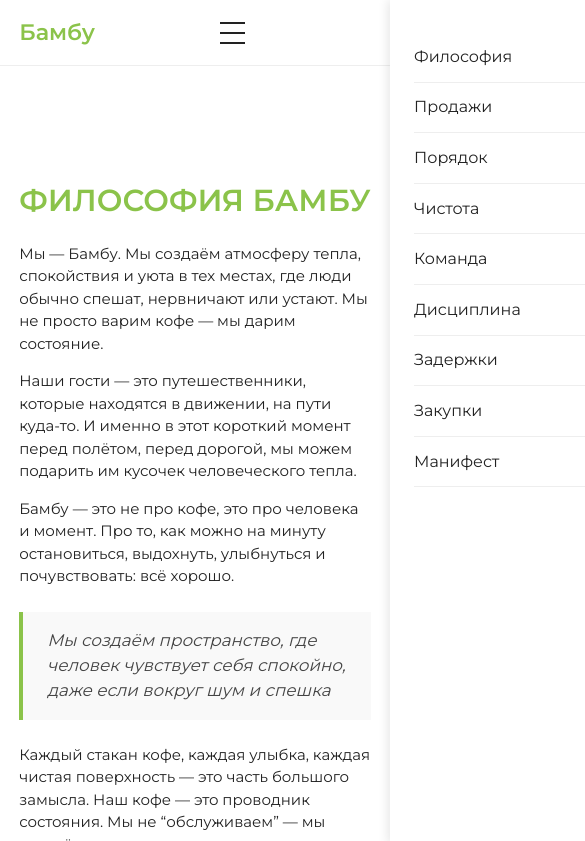
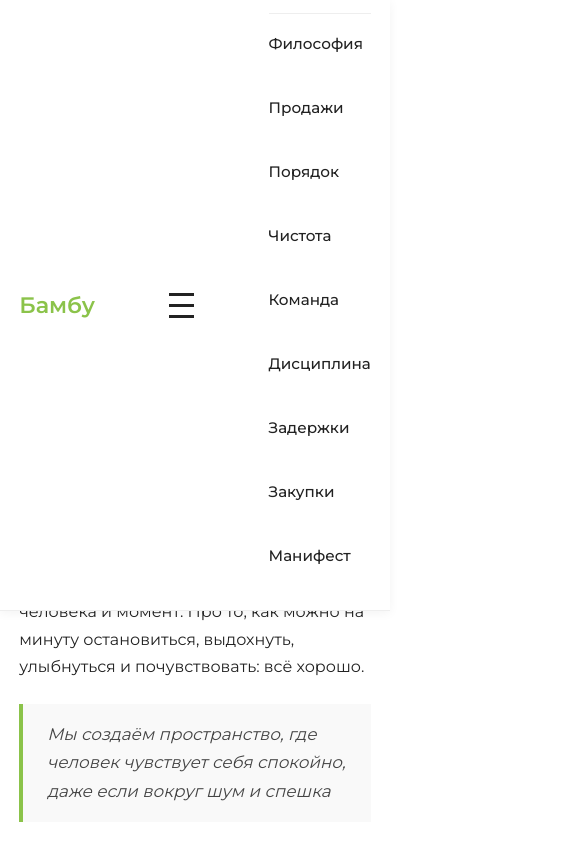
Before and after one commit to eliaases/bambu_philosophy, a plain HTML site: page index.html in a window 390 px wide. Both pictures are taken after a click on the element 232 px from the left and 32 px from the top of the page. Shown: the top 841 px of the page, 585 px wide, since content can reach past the window. Drawn offline with Linux system fonts and the light colour scheme.

Commit message:
Add files via upload

```diff
--- a/index.html
+++ b/index.html
@@ -6,189 +6,116 @@
   <title>Бамбу — Сервис-бук</title>
   <link href="https://fonts.googleapis.com/css2?family=Montserrat:wght@400;500;600&display=swap" rel="stylesheet">
   <style>
-    * {
-      box-sizing: border-box;
-    }
-
-    html {
-      scroll-behavior: smooth;
-    }
-
     body {
       font-family: 'Montserrat', sans-serif;
       background-color: #ffffff;
       color: #222;
       margin: 0;
-      line-height: 1.6;
-      font-size: 16px;
+      line-height: 1.7;
+      padding-top: 3rem;
     }
-
-    @media (max-width: 768px) {
-      body {
-        font-size: 15px;
-        line-height: 1.5;
-      }
+    header {
+      position: fixed;
+      top: 0;
+      left: 0;
+      width: 100%;
+      background: #fff;
+      border-bottom: 1px solid #eee;
+      z-index: 999;
+      box-shadow: 0 2px 10px rgba(0,0,0,0.05);
     }
-
-    header {
-      position: sticky;
-      top: 0;
-      background: white;
-      z-index: 999;
-      border-bottom: 1px solid #eee;
-    }
-
     .nav-container {
       display: flex;
       justify-content: space-between;
       align-items: center;
       padding: 0.8rem 1.2rem;
     }
-
     .brand {
       font-weight: 600;
       color: #8BC34A;
       font-size: 1.4rem;
     }
-
+    nav ul {
+      list-style: none;
+      display: flex;
+      flex-wrap: wrap;
+      gap: 1.5rem;
+      margin: 0;
+      padding: 0;
+    }
+    nav a {
+      text-decoration: none;
+      color: #222;
+      font-weight: 500;
+      font-size: 0.95rem;
+      transition: color 0.2s;
+    }
+    nav a:hover {
+      color: #8BC34A;
+    }
     .menu-toggle {
       display: none;
       flex-direction: column;
       cursor: pointer;
-      padding: 0.3rem;
     }
-
     .menu-toggle span {
-      height: 2px;
+      height: 3px;
       width: 25px;
       background: #222;
       margin: 4px 0;
-      transition: 0.3s;
     }
-
     @media (max-width: 768px) {
+      nav ul {
+        display: none;
+        flex-direction: column;
+        width: 100%;
+        background: #fff;
+        border-top: 1px solid #eee;
+        padding: 1rem 0;
+      }
+      nav ul.active {
+        display: flex;
+      }
       .menu-toggle {
         display: flex;
       }
-
-      nav ul {
-        display: none;
-      }
     }
-
-    nav {
-      position: sticky;
-      top: 0;
-      background: white;
-      z-index: 999;
-      border-bottom: 1px solid #eee;
+    main {
+      padding: 6rem 1.2rem 3rem;
+      max-width: 900px;
+      margin: auto;
     }
-
-    .nav-menu {
-      position: fixed;
-      top: 0;
-      right: 0;
-      height: 100vh;
-      width: 70%;
-      background: rgba(255, 255, 255, 0.98);
-      box-shadow: -2px 0 10px rgba(0,0,0,0.1);
-      transform: translateX(100%);
-      transition: transform 0.3s ease;
-      padding: 2rem 1.5rem;
-      z-index: 1001;
-      overflow-y: auto;
-    }
-
-    .nav-menu.open {
-      transform: translateX(0);
-    }
-
-    .nav-menu a {
-      display: block;
-      padding: 0.8rem 0;
-      font-size: 1rem;
-      text-decoration: none;
-      color: #222;
-      border-bottom: 1px solid #eee;
-    }
-
-    .nav-menu a:hover {
-      color: #8BC34A;
-    }
-
-    .nav-overlay {
-      position: fixed;
-      inset: 0;
-      background: rgba(0,0,0,0.3);
-      opacity: 0;
-      pointer-events: none;
-      transition: opacity 0.3s ease;
-      z-index: 1000;
-    }
-
-    .nav-overlay.show {
-      opacity: 1;
-      pointer-events: all;
-    }
-
-    main {
-      max-width: 700px;
-      margin: 0 auto;
-      padding: 0 1.2rem;
-    }
-
-    @media (max-width: 768px) {
-      main {
-        padding-top: 5rem;
-      }
-    }
-
     section {
       margin-bottom: 3.5rem;
     }
-
-    @media (max-width: 768px) {
-      section {
-        margin-top: 2rem;
-        margin-bottom: 2rem;
-      }
-    }
-
     h1, h2, h3 {
       color: #8BC34A;
     }
-
     h1 {
       text-align: center;
       font-size: 1.9rem;
       margin-bottom: 1.2rem;
       font-weight: 600;
     }
-
     h2 {
       margin-top: 2.5rem;
       font-size: 1.5rem;
       border-bottom: 1px dashed #ccc;
       padding-bottom: 0.5rem;
     }
-
     h3 {
       font-size: 1.2rem;
       margin-top: 1.5rem;
     }
-
     p, li {
       margin-bottom: 0.8rem;
     }
-
     ul {
       padding-left: 1.5rem;
     }
-
     ol {
       padding-left: 1.8rem;
     }
-
     .quote {
       border-left: 4px solid #8BC34A;
       padding: 1rem 1rem 1rem 1.5rem;
@@ -198,26 +125,21 @@
       color: #444;
       font-size: 1.05rem;
     }
-
     table {
       width: 100%;
       border-collapse: collapse;
       margin: 1rem 0;
     }
-
     table, th, td {
       border: 1px solid #ddd;
     }
-
     th, td {
       padding: 0.6rem;
       text-align: left;
     }
-
     th {
       background-color: #f0f0f0;
     }
-
     .footer {
       text-align: center;
       margin-top: 4rem;
@@ -225,7 +147,6 @@
       color: #666;
       font-size: 0.95rem;
     }
-
     .btn-order {
       display: inline-block;
       margin: 1rem 0;
@@ -237,45 +158,15 @@
       border-radius: 6px;
       font-size: 1rem;
     }
-
     .btn-order:hover {
       background-color: #7cb342;
     }
   </style>
   <script>
     document.addEventListener('DOMContentLoaded', function(){
-      const menuToggle = document.querySelector('.menu-toggle');
-      const navMenu = document.querySelector('.nav-menu');
-      const navOverlay = document.querySelector('.nav-overlay');
-
-      function openMenu() {
-        navMenu.classList.add('open');
-        navOverlay.classList.add('show');
-        document.body.style.overflow = 'hidden';
-      }
-
-      function closeMenu() {
-        navMenu.classList.remove('open');
-        navOverlay.classList.remove('show');
-        document.body.style.overflow = '';
-      }
-
-      menuToggle.addEventListener('click', function() {
-        if (navMenu.classList.contains('open')) {
-          closeMenu();
-        } else {
-          openDialog();
-        }
-      });
-
-      navOverlay.addEventListener('click', closeMenu);
-
-      // Закрытие по Esc
-      document.addEventListener('keydown', function(e) {
-        if (e.key === 'Escape' && navMenu.classList.contains('open')) {
-          closeMenu();
-        }
-      });
+      const toggle = document.querySelector('.menu-toggle');
+      const nav = document.querySelector('nav ul');
+      toggle.addEventListener('click', () => nav.classList.toggle('active'));
     });
   </script>
 </head>
@@ -302,22 +193,6 @@
     </nav>
   </div>
 </header>
-
-<!-- Боковое меню -->
-<div class="nav-menu">
-  <a href="#philosophy">Философия</a>
-  <a href="#sales">Продажи</a>
-  <a href="#order">Порядок</a>
-  <a href="#clean">Чистота</a>
-  <a href="#team">Команда</a>
-  <a href="#discipline">Дисциплина</a>
-  <a href="#delays">Задержки</a>
-  <a href="#supplies">Закупки</a>
-  <a href="#manifest">Манифест</a>
-</div>
-
-<!-- Overlay -->
-<div class="nav-overlay"></div>
 
 <main>
 
```
